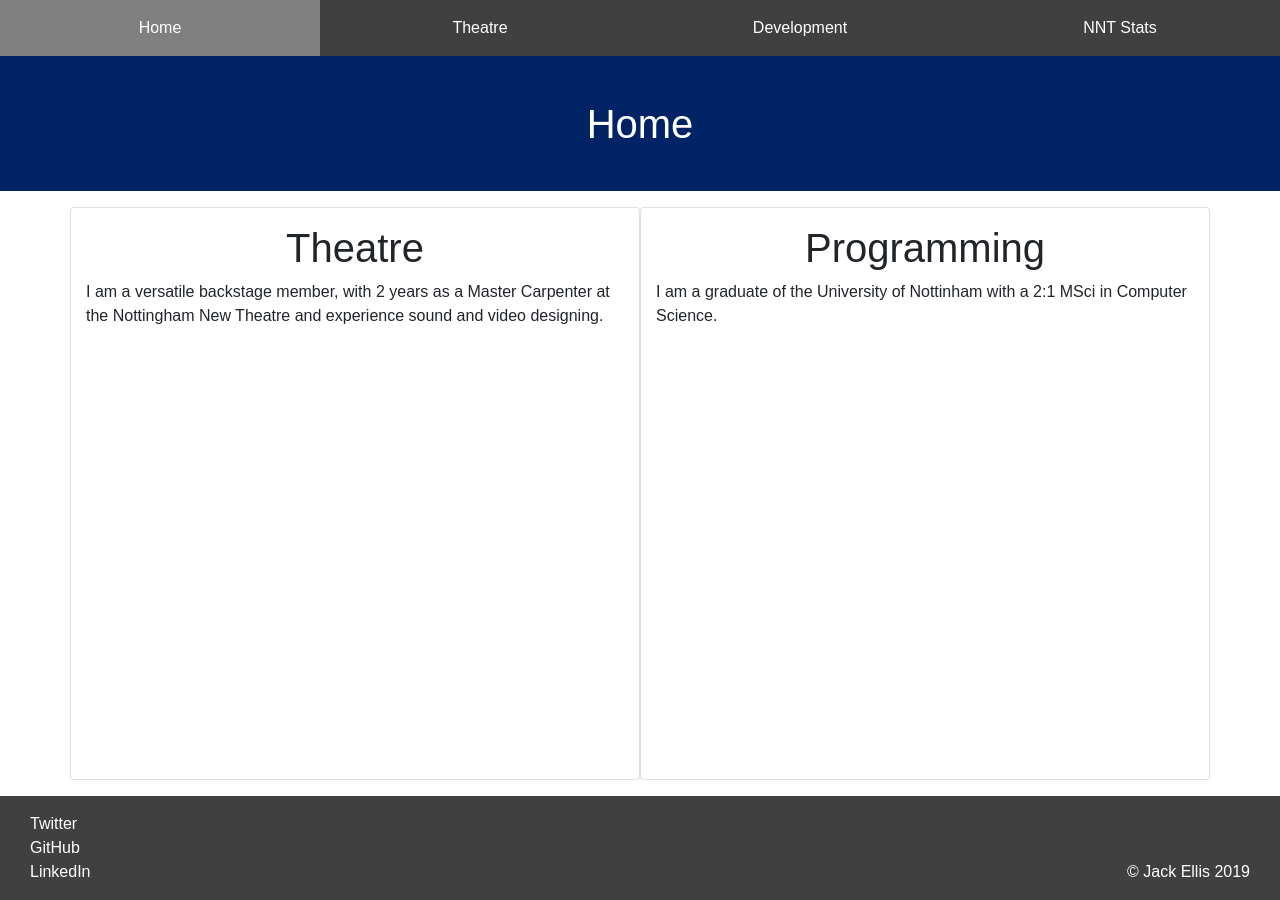
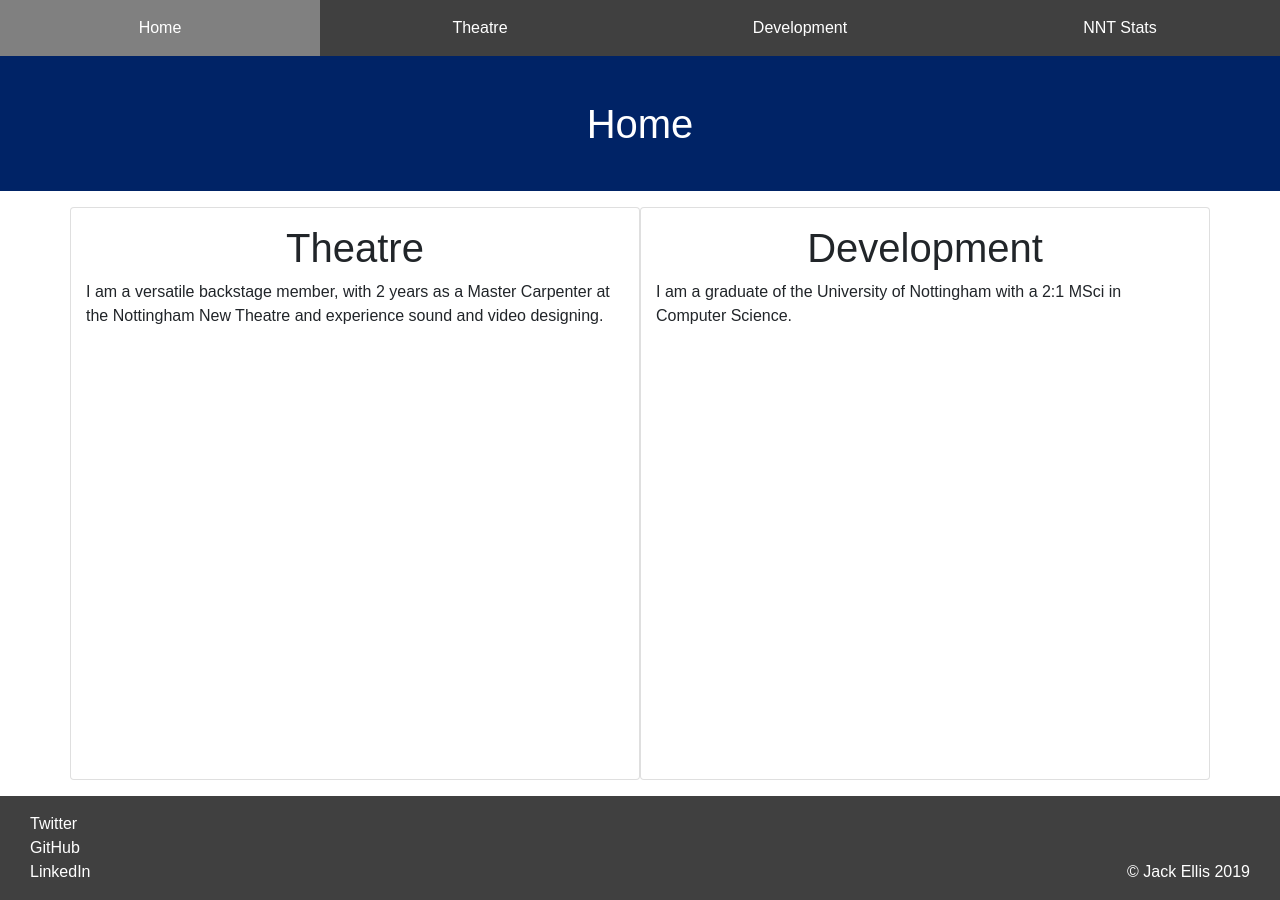
Before and after one commit to GingertronMk1/gingertronmk1.github.io, a Jekyll site: the page built from index.md, in a window 1280 px wide. Built offline with Jekyll 4.4.1, drawn with Linux system fonts in a browser that asks for light colours.

Commit message:
Update home page

```diff
--- a/index.md
+++ b/index.md
@@ -12,8 +12,8 @@ I am a versatile backstage member, with 2 years as a Master Carpenter at the Not
 </div>
 <div class="col-12 col-md-6 card py-3">
 
-<h1 class="text-center">Programming</h1>
+<h1 class="text-center">Development</h1>
 
-I am a graduate of the University of Nottinham with a 2:1 MSci in Computer Science.
+I am a graduate of the University of Nottingham with a 2:1 MSci in Computer Science.
 
 </div>
```
